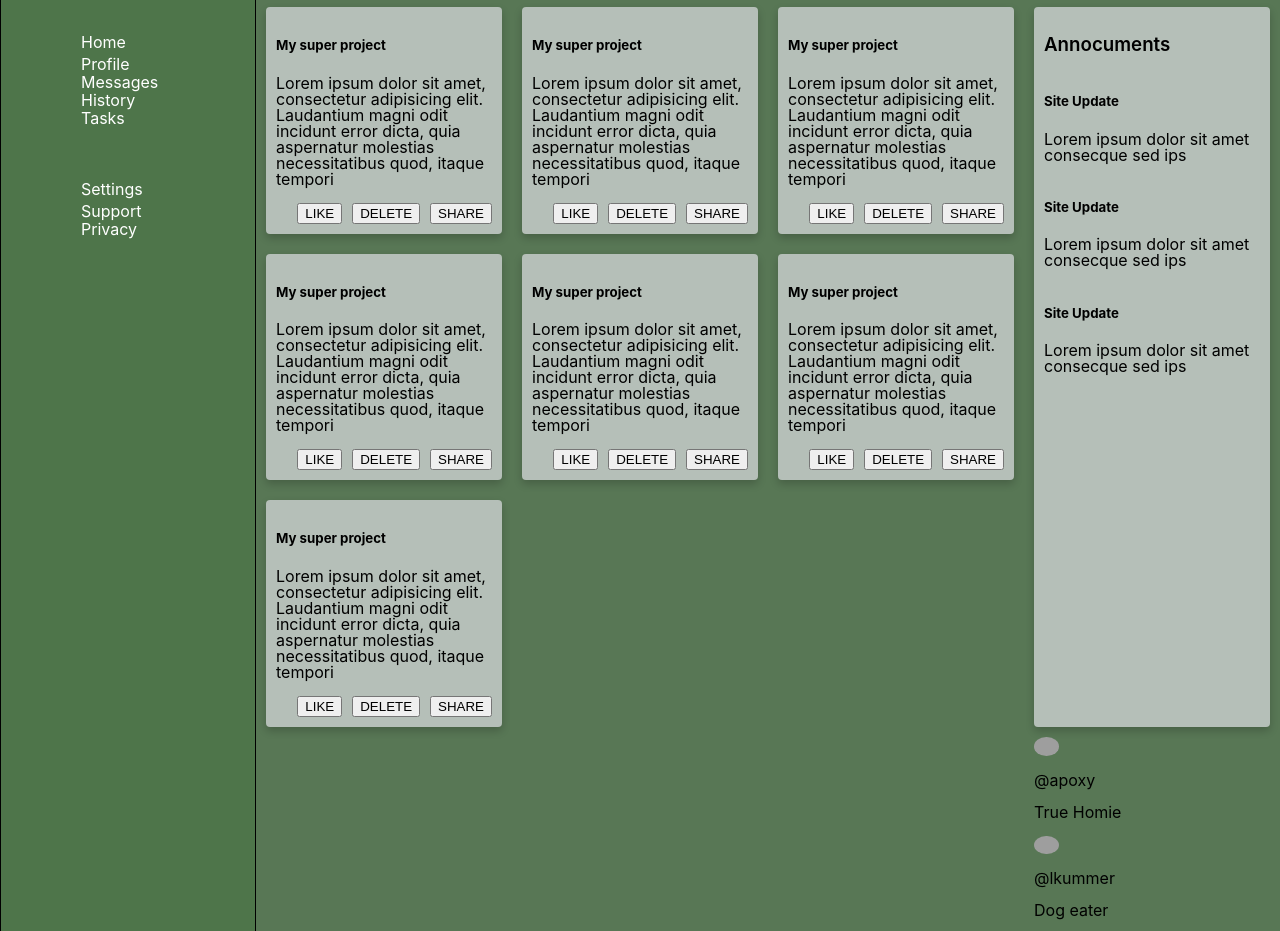
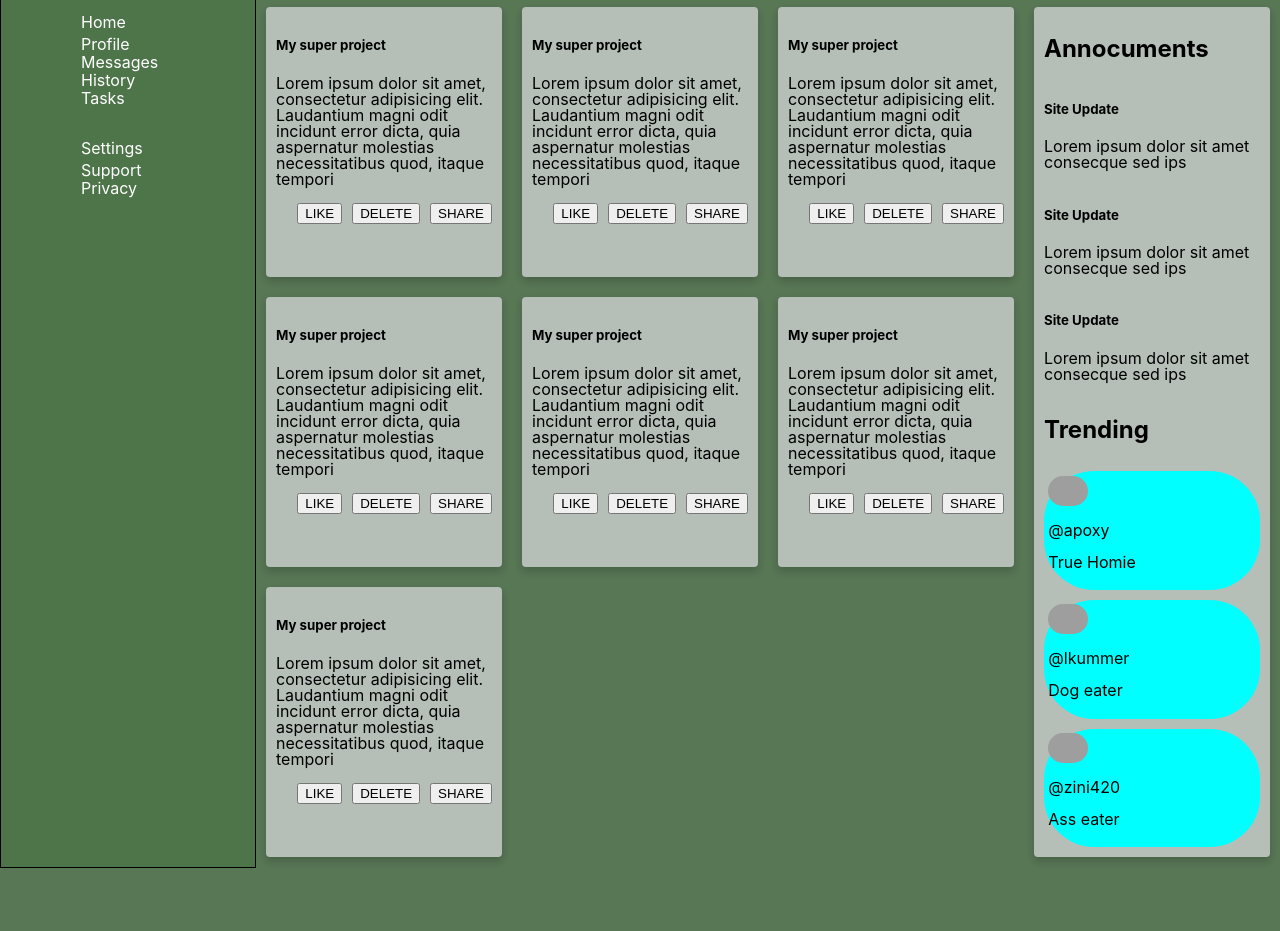
Before and after one commit to oxedom/dashboard-, a plain HTML site: page index.html in a window 1280 px wide. Shown: the part 146-1077 px from the top of the page. After the commit the page ends 1014 px from the top, so only its background shows below. Drawn offline with Linux system fonts and the light colour scheme; grey boxes are pictures that could not be loaded.

Commit message:
annocument update

```diff
--- a/index.html
+++ b/index.html
@@ -178,7 +178,8 @@
     </main>
     <!-- annocuments -->
     <section class="annocuments">
-        <h3> Annocuments</h3>
+        <div>
+            <h2> Annocuments</h2>
             <div class="annocuments-content">
                 <div>
                     <h5>Site Update</h5>
@@ -195,9 +196,9 @@
                     <p> Lorem ipsum dolor sit amet consecque sed ips</p>
                 </div>
             </div>
-
-    </section>
+        </div>
         <aside class="trending">
+            <h2> Trending</h2>
             <div class="user-list">
                 <img src="https://www.w3schools.com/howto/img_avatar.png"" alt=" avatar">
                 <p>@apoxy</p>
@@ -216,6 +217,13 @@
                 <p> Ass eater</p>
             </div>
         </aside>
+        <div>
+
+        </div>
+
+
+    </section>
+
 
 </body>
 
--- a/styles.css
+++ b/styles.css
@@ -51,8 +51,10 @@ a {
 }
 
 h2 {
-    color: rgb(255, 255, 255);
+    color: black;
 }
+
+h3 {}
 
 /* CSS COLOR VARS */
 :root {}
@@ -120,33 +122,30 @@ body>header>div.top-nav>div.search>input {
     align-items: center;
 }
 
-user-list {
+.trending {
+    display: grid;
+    grid-template-rows: repeat(auto-fit, 1fr);
+    grid-gap: 10px;
 
-    gap: 10px;
-    display: flex;
-    justify-items: start;
-    justify-content: start;
-    align-items: center;
+
 }
 
-.trending {
-
-    grid-column: 5 / -1;
-    grid-row: 4 / 4;
-    margin-left: 10px;
-    display: flex;
-    flex-direction: column;
+.trending div {
+    background-color: aqua;
+    padding: 2%;
+    border-radius: 50px;
 }
 
-body>aside>div>img {
-    border-radius: 50%;
-    width: 10%;
-    height: auto;
+.card-style {
+    background-color: rgb(181, 191, 184);
+    margin: 10px;
+    border-radius: 4px;
+    color: black;
+    padding: 10px;
+    box-shadow: 0 4px 8px 0 rgba(0, 0, 0, 0.2);
+    transition: 0.3s;
 }
 
-body>header>div.bottem-nav>div.user {
-    justify-content: start;
-}
 
 .user img {
     border-radius: 50%;
@@ -162,6 +161,14 @@ body>header>div.bottem-nav>div.user {
     justify-content: space-between;
     align-items: center;
 }
+
+.user-list img {
+    width: 40px;
+    height: auto;
+    border-radius: 20px;
+}
+
+.user-list {}
 
 .nav {
     display: grid;
```
Lines whose indentation alone changed are shown as unchanged.
